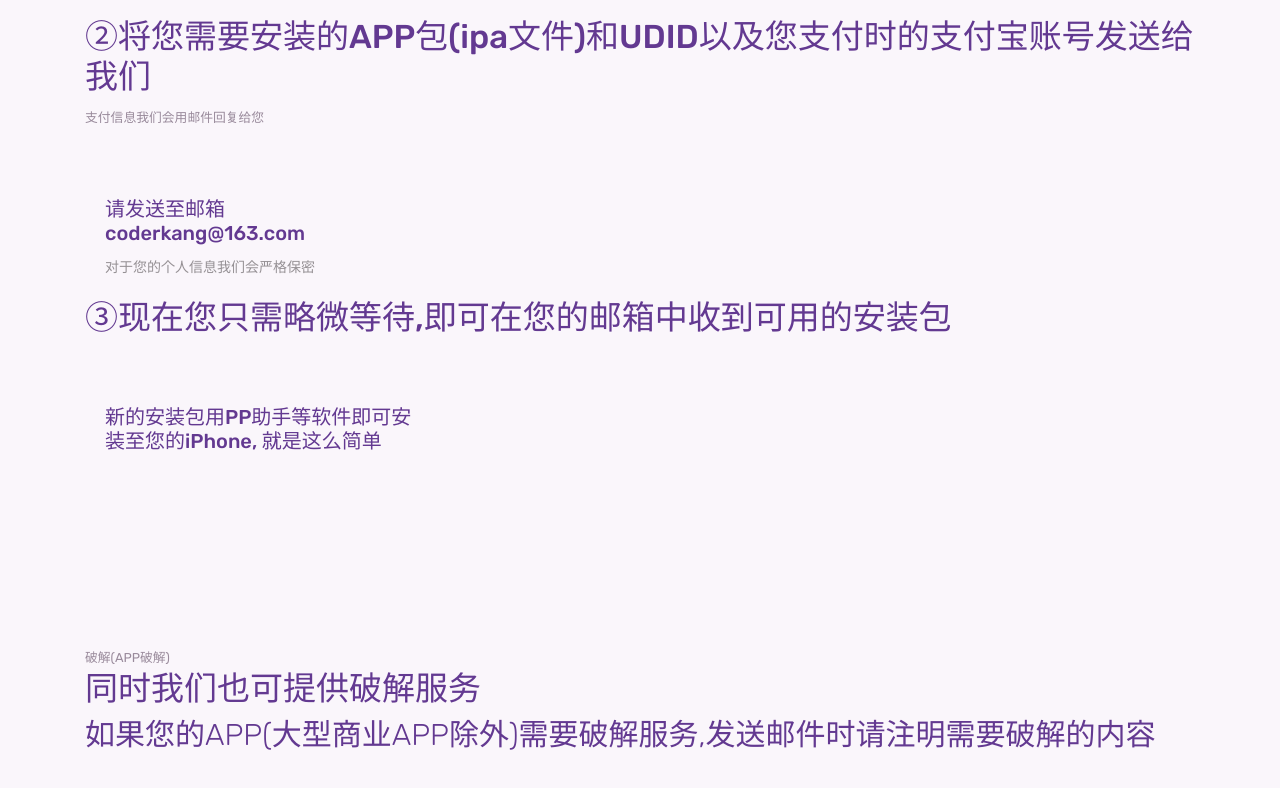
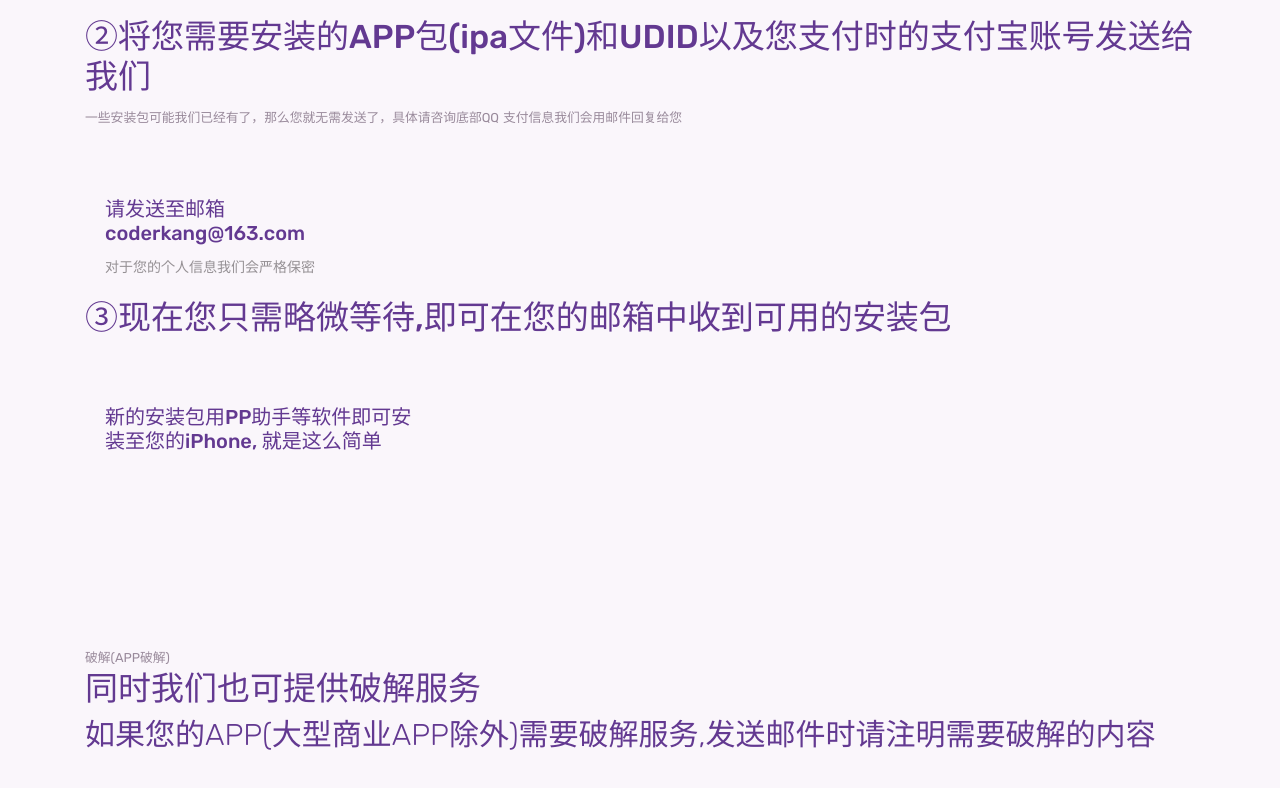
Before and after one commit to reapple/reapple.github.io, a plain HTML site: page index.html in a window 1280 px wide. Shown: the part 1703-2491 px from the top of the page. Drawn offline with Linux system fonts and the light colour scheme.

Commit message:
Update index.html

```diff
--- a/index.html
+++ b/index.html
@@ -95,6 +95,7 @@
 		<div class="section-title">
 			<small>  </small>
 			<h3>②将您需要安装的APP包(ipa文件)和UDID以及您支付时的支付宝账号发送给我们</h3>
+			<small>一些安装包可能我们已经有了，那么您就无需发送了，具体请咨询底部QQ</small>
 			<small>支付信息我们会用邮件回复给您</small>
 		</div>
 
```
